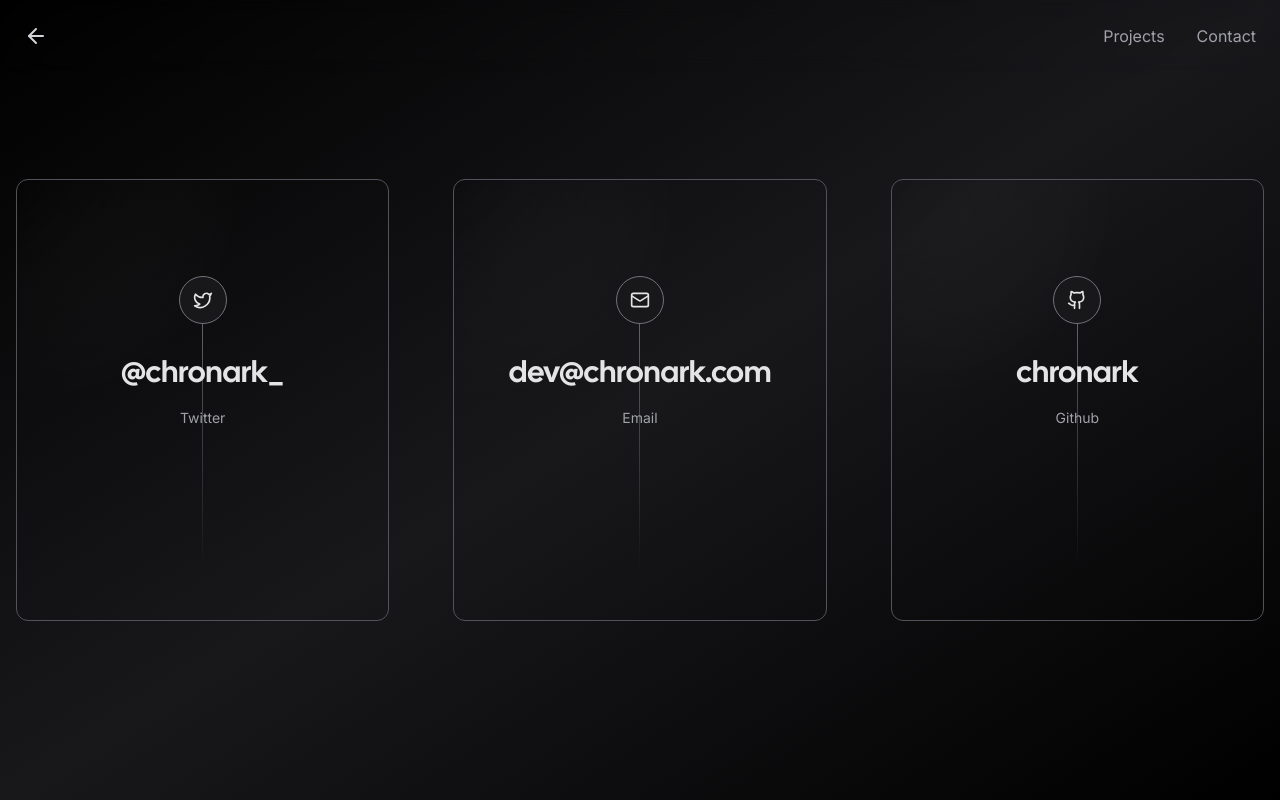
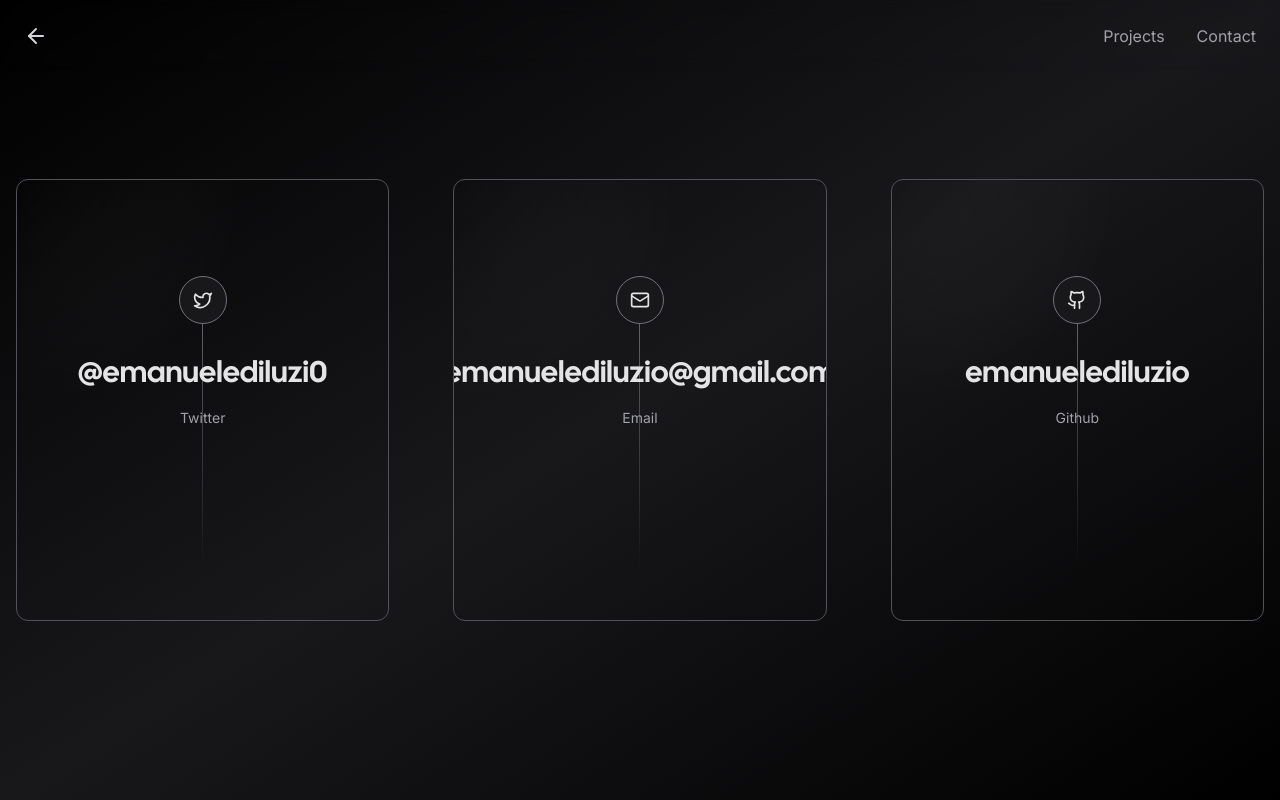
Before and after one commit to emanuelediluzio/portfolio, a Next.js app: page /contact in a window 1280 px wide. Built offline with nearby package versions, Linux system fonts and the light colour scheme; no server answers; what tailwindcss-debug-screens would draw is missing.

Commit message:
Aggiornamento portfolio: personalizzazione contenuti e risoluzione errori TypeScript

```diff
--- a/app/contact/page.tsx
+++ b/app/contact/page.tsx
@@ -4,35 +4,42 @@
 import { Navigation } from "../components/nav";
 import { Card } from "../components/card";
 
-const socials = [
+interface Social {
+	icon: JSX.Element;
+	href: string;
+	label: string;
+	handle: string;
+}
+
+const socials: Social[] = [
 	{
 		icon: <Twitter size={20} />,
-		href: "https://twitter.com/chronark_",
+		href: "https://twitter.com/emanuelediluzi0",
 		label: "Twitter",
-		handle: "@chronark_",
+		handle: "@emanuelediluzi0",
 	},
 	{
 		icon: <Mail size={20} />,
-		href: "mailto:dev@chronark.com",
+		href: "mailto:emanuelediluzio@gmail.com",
 		label: "Email",
-		handle: "dev@chronark.com",
+		handle: "emanuelediluzio@gmail.com",
 	},
 	{
 		icon: <Github size={20} />,
-		href: "https://github.com/chronark",
+		href: "https://github.com/emanuelediluzio",
 		label: "Github",
-		handle: "chronark",
+		handle: "emanuelediluzio",
 	},
 ];
 
-export default function Example() {
+export default function Contact(): JSX.Element {
 	return (
 		<div className=" bg-gradient-to-tl from-zinc-900/0 via-zinc-900 to-zinc-900/0">
 			<Navigation />
 			<div className="container flex items-center justify-center min-h-screen px-4 mx-auto">
 				<div className="grid w-full grid-cols-1 gap-8 mx-auto mt-32 sm:mt-0 sm:grid-cols-3 lg:gap-16">
 					{socials.map((s) => (
-						<Card>
+						<Card key={s.href}>
 							<Link
 								href={s.href}
 								target="_blank"
--- a/app/layout.tsx
+++ b/app/layout.tsx
@@ -3,27 +3,28 @@
 import LocalFont from "@next/font/local";
 import { Metadata } from "next";
 import { Analytics } from "./components/analytics";
+import { ReactNode } from "react";
 
 export const metadata: Metadata = {
   title: {
-    default: "chronark.com",
-    template: "%s | chronark.com",
+    default: "emanuelediluzio.it",
+    template: "%s | emanuelediluzio.it",
   },
-  description: "Co-founder of unkey.dev and founder of planetfall.io",
+  description: "Studente di Artificial Intelligence Engineering, appassionato di sviluppo software, AI generativa e design interattivo",
   openGraph: {
-    title: "chronark.com",
+    title: "emanuelediluzio.it",
     description:
-      "Co-founder of unkey.dev and founder of planetfall.io",
-    url: "https://chronark.com",
-    siteName: "chronark.com",
+      "Studente di Artificial Intelligence Engineering, appassionato di sviluppo software, AI generativa e design interattivo",
+    url: "https://emanuelediluzio.it",
+    siteName: "emanuelediluzio.it",
     images: [
       {
-        url: "https://chronark.com/og.png",
+        url: "https://emanuelediluzio.it/og.png",
         width: 1920,
         height: 1080,
       },
     ],
-    locale: "en-US",
+    locale: "it-IT",
     type: "website",
   },
   robots: {
@@ -38,13 +39,14 @@
     },
   },
   twitter: {
-    title: "Chronark",
+    title: "Emanuele Di Luzio",
     card: "summary_large_image",
   },
   icons: {
     shortcut: "/favicon.png",
   },
 };
+
 const inter = Inter({
   subsets: ["latin"],
   variable: "--font-inter",
@@ -55,13 +57,13 @@
   variable: "--font-calsans",
 });
 
-export default function RootLayout({
-  children,
-}: {
-  children: React.ReactNode;
-}) {
+interface RootLayoutProps {
+  children: ReactNode;
+}
+
+export default function RootLayout({ children }: RootLayoutProps): JSX.Element {
   return (
-    <html lang="en" className={[inter.variable, calSans.variable].join(" ")}>
+    <html lang="it" className={[inter.variable, calSans.variable].join(" ")}>
       <head>
         <Analytics />
       </head>
--- a/app/page.tsx
+++ b/app/page.tsx
@@ -7,7 +7,7 @@
   { name: "Contact", href: "/contact" },
 ];
 
-export default function Home() {
+export default function Home(): JSX.Element {
   return (
     <div className="flex flex-col items-center justify-center w-screen h-screen overflow-hidden bg-gradient-to-tl from-black via-zinc-600/20 to-black">
       <nav className="my-16 animate-fade-in">
@@ -29,23 +29,15 @@
         quantity={100}
       />
       <h1 className="py-3.5 px-0.5 z-10 text-4xl text-transparent duration-1000 bg-white cursor-default text-edge-outline animate-title font-display sm:text-6xl md:text-9xl whitespace-nowrap bg-clip-text ">
-        chronark
+        EMANUELE
       </h1>
 
       <div className="hidden w-screen h-px animate-glow md:block animate-fade-right bg-gradient-to-r from-zinc-300/0 via-zinc-300/50 to-zinc-300/0" />
       <div className="my-16 text-center animate-fade-in">
         <h2 className="text-sm text-zinc-500 ">
-          I'm building{" "}
-          <Link
-            target="_blank"
-            href="https://unkey.dev"
-            className="underline duration-500 hover:text-zinc-300"
-          >
-            unkey.dev
-          </Link> to solve API authentication and authorization for developers.
+          Studente di Artificial Intelligence Engineering, appassionato di sviluppo software, AI generativa e design interattivo
         </h2>
       </div>
     </div>
   );
-
 }
--- /dev/null
+++ b/content/projects/cv-project.mdx
@@ -0,0 +1,23 @@
+---
+title: "CV Project"
+description: "Un progetto per la gestione e visualizzazione del curriculum vitae"
+date: "2024-03-20"
+repository: emanuelediluzio/cv-project
+published: true
+---
+
+Un progetto Python per la gestione e visualizzazione del curriculum vitae. Il progetto permette di creare e mantenere un CV professionale in modo semplice ed efficace.
+
+## Caratteristiche
+
+- Gestione dei dati personali
+- Gestione delle esperienze lavorative
+- Gestione delle competenze
+- Esportazione in vari formati
+- Interfaccia utente intuitiva
+
+## Tecnologie Utilizzate
+
+- Python
+- SQLite
+- Tkinter per l'interfaccia grafica
--- /dev/null
+++ b/content/projects/distributed-coordination-system.mdx
@@ -0,0 +1,24 @@
+---
+title: "Sistema di Coordinamento Distribuito per il Trasporto di Materiali in un Magazzino"
+description: "Un sistema distribuito per la gestione efficiente del trasporto di materiali in un ambiente di magazzino"
+date: "2024-03-20"
+repository: emanuelediluzio/Distributed-Coordination-System-for-Material-Transport-in-a-Warehouse
+published: true
+---
+
+Un sistema di coordinamento distribuito progettato per ottimizzare il trasporto di materiali all'interno di un magazzino. Il sistema utilizza algoritmi di coordinamento distribuito per gestire in modo efficiente il movimento dei materiali tra diverse aree del magazzino.
+
+## Caratteristiche
+
+- Coordinamento distribuito dei robot
+- Ottimizzazione dei percorsi
+- Gestione delle collisioni
+- Monitoraggio in tempo reale
+- Scalabilità del sistema
+
+## Tecnologie Utilizzate
+
+- Python
+- Algoritmi di coordinamento distribuito
+- Simulazione di sistemi multi-agente
+- Ottimizzazione dei percorsi
--- /dev/null
+++ b/content/projects/tracciamento-tecnologie.mdx
@@ -0,0 +1,26 @@
+---
+title: "Tracciamento delle Tecnologie Emergenti con Neo4j e BERT"
+description: "Un sistema per il monitoraggio e l'analisi delle tecnologie emergenti utilizzando Neo4j e BERT sui dati di arXiv"
+date: "2024-03-20"
+repository: emanuelediluzio/Tracciamento-delle-Tecnologie-Emergenti-con-Neo4j-e-BERT-utilizzando-i-dati-di-arXiv
+published: true
+---
+
+Un sistema avanzato per il tracciamento e l'analisi delle tecnologie emergenti utilizzando i dati di arXiv. Il progetto combina la potenza di Neo4j per la gestione dei grafi con BERT per l'analisi semantica dei testi.
+
+## Caratteristiche
+
+- Analisi semantica dei paper scientifici
+- Grafo delle relazioni tra tecnologie
+- Identificazione di trend emergenti
+- Visualizzazione delle connessioni
+- API REST per l'accesso ai dati
+
+## Tecnologie Utilizzate
+
+- Python
+- Neo4j
+- BERT
+- PyTorch
+- FastAPI
+- React per la visualizzazione
--- a/package.json
+++ b/package.json
@@ -31,8 +31,9 @@
     "@opentelemetry/api": "1.6.0",
     "@tailwindcss/line-clamp": "^0.4.4",
     "@tailwindcss/typography": "^0.5.10",
-    "@types/node": "^20.8.4",
-    "@types/react": "^18.2.28",
+    "@types/next": "^8.0.7",
+    "@types/node": "^20.17.55",
+    "@types/react": "^18.3.23",
     "@types/react-dom": "^18.2.13",
     "autoprefixer": "^10.4.16",
     "postcss": "^8.4.31",
```
Also changed, not shown: 1 other file (tests, documents, lock files or other folders).
